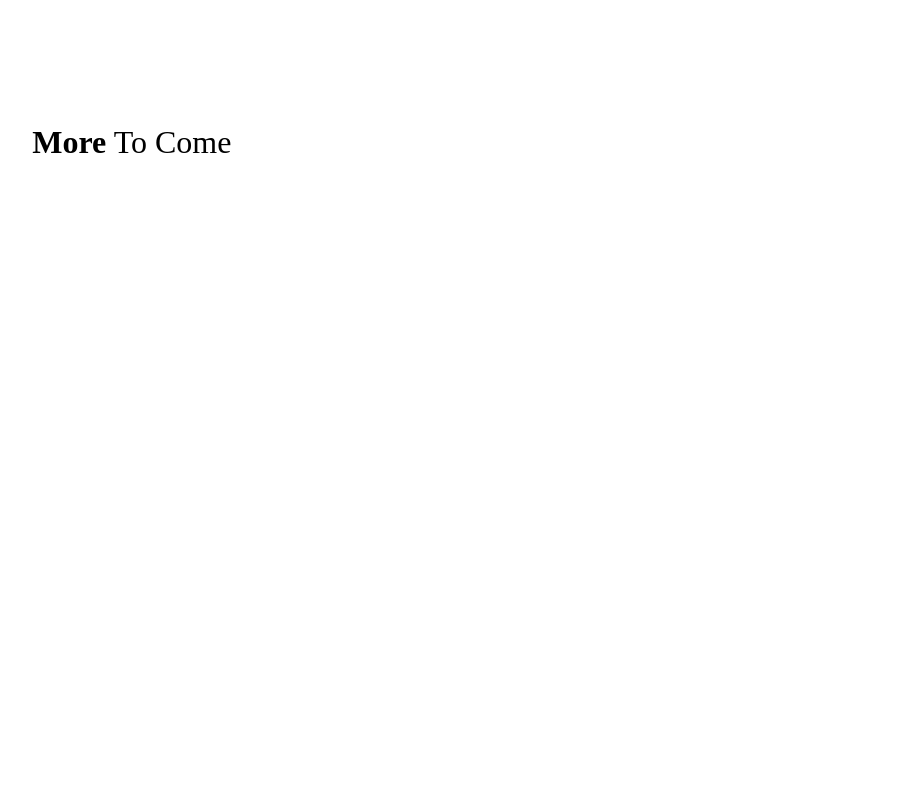
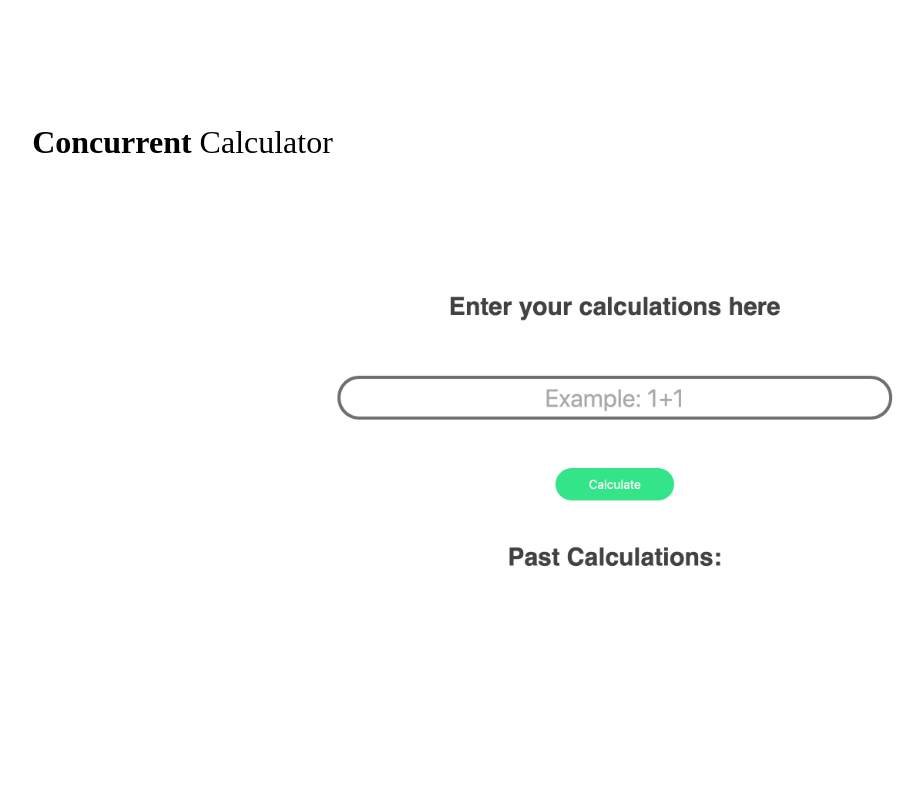
Before and after one commit to Kitenite/personal_website, a Next.js app: page /projects in a window 1280 px wide. Shown: the part 3120-3920 px from the top of the page, without its empty margins (27-951 px from the left). Built offline with nearby package versions, Linux system fonts and the light colour scheme.

Commit message:
add calculator project

```diff
--- /dev/null
+++ b/pages/panels/CalculatorPanel.js
@@ -0,0 +1,19 @@
+import Link from 'next/link';
+
+function CalculatorPanel() {
+  const style = {
+    display: "block",
+    paddingTop:"10vh",
+    marginLeft: "auto",
+    marginRight: "auto",
+    maxWidth: "80vw",
+    maxHeight:"70vh",
+    cursor: "pointer"
+  }
+  return(
+    <a href="https://github.com/Kitenite/concurrent_calculator" target="_blank">
+      <img src={"../../general/CalculatorPanel.png"} alt="Voy Phone Preview" style={style}></img>
+    </a>
+  )
+}
+export default CalculatorPanel
--- a/pages/projects.js
+++ b/pages/projects.js
@@ -7,6 +7,7 @@ import VoyPanel from './panels/VoyPanel'
 import MetronomePanel from './panels/MetronomePanel'
 import DigitPanel from './panels/DigitPanel'
 import MinnehackPanel from './panels/MinneHackPanel'
+import CalculatorPanel from './panels/CalculatorPanel'
 
 
 export default function Blog() {
@@ -29,6 +30,10 @@ export default function Blog() {
         <MinnehackPanel/>
       </ScrollPanel>
 
+      <ScrollPanel title={<a><b>Concurrent</b> Calculator</a>}>
+        <CalculatorPanel/>
+      </ScrollPanel>
+
       <ScrollPanel title={<a><b>More</b> To Come</a>}/>
 
     </Layout>
```
Also changed, not shown: public/general/CalculatorPanel.png (added).
